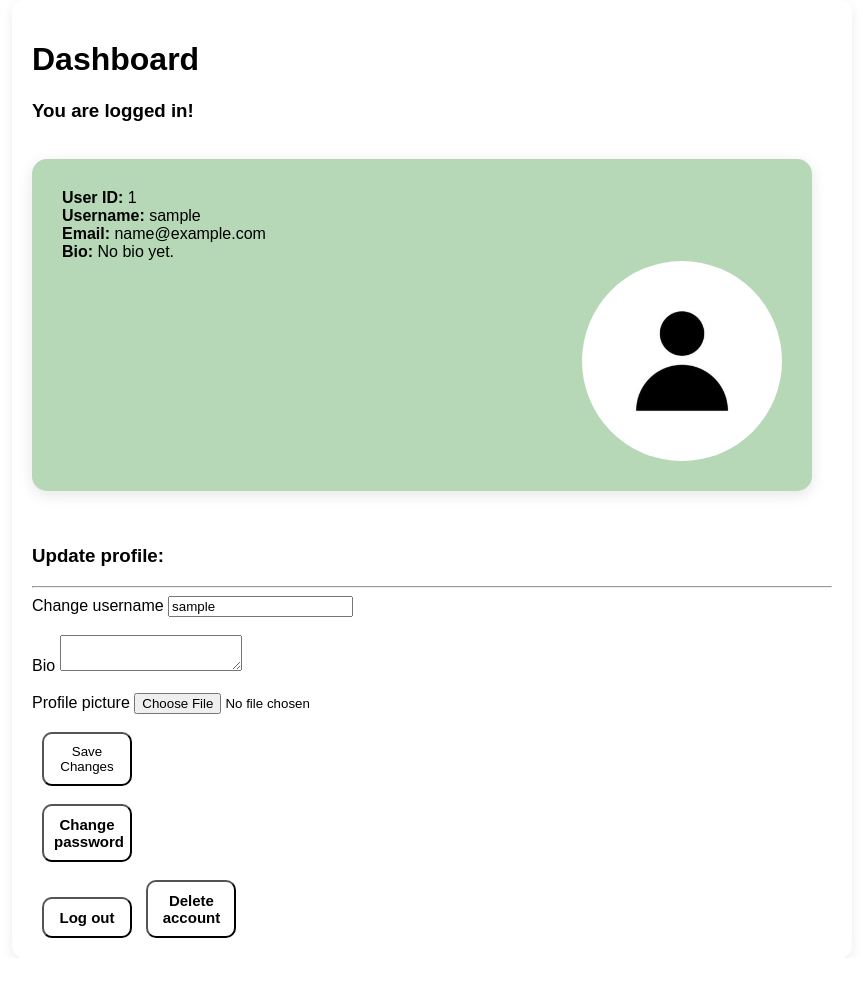
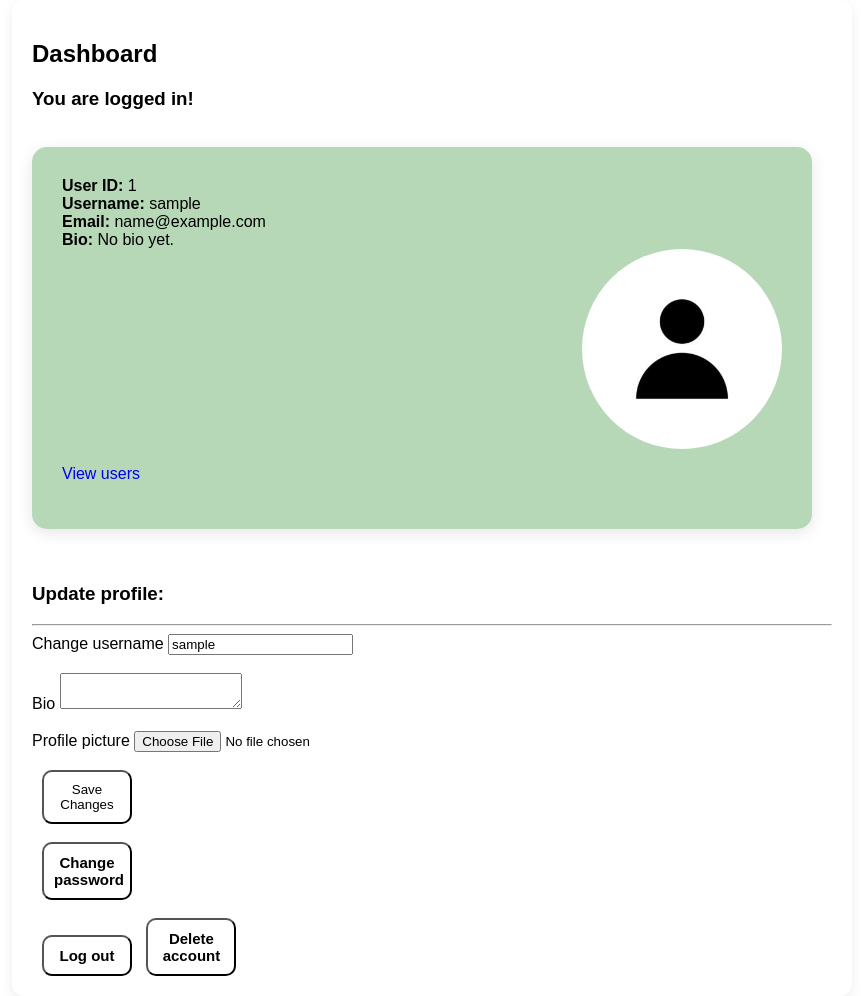
Before and after one commit to alya-910/Mini-IT-G13, a Flask app: page /dashboard in a window 1280 px wide. Shown: the part 53-1049 px from the top of the page, without its empty margins (208-1071 px from the left). Before the commit the page ends 991 px from the top, so only its background shows below. Run offline with Flask 3, Linux system fonts and the light colour scheme; the visitor is signed in with stand-in values (Sample User, id 1).

Commit message:
edited some stuff in dashbaord

```diff
--- a/templates/account/dashboard.html
+++ b/templates/account/dashboard.html
@@ -3,7 +3,7 @@
 {% block body %}
 
 <div class="wrapper">
-    <h1>Dashboard</h1>
+    <h2>Dashboard</h2>
     <h3>You are logged in!</h3>
     <br>
 
@@ -19,6 +19,9 @@
         {% else %}
             <img src="{{ url_for('static', filename='profile_pics/default.jpg', t=time_now) }}">
         {% endif %}
+
+        <p><a href="{{ url_for('user.user_list', user_id=user.id) }}">View users</a></p>
+
     </div>
     <br><br>
 
```
